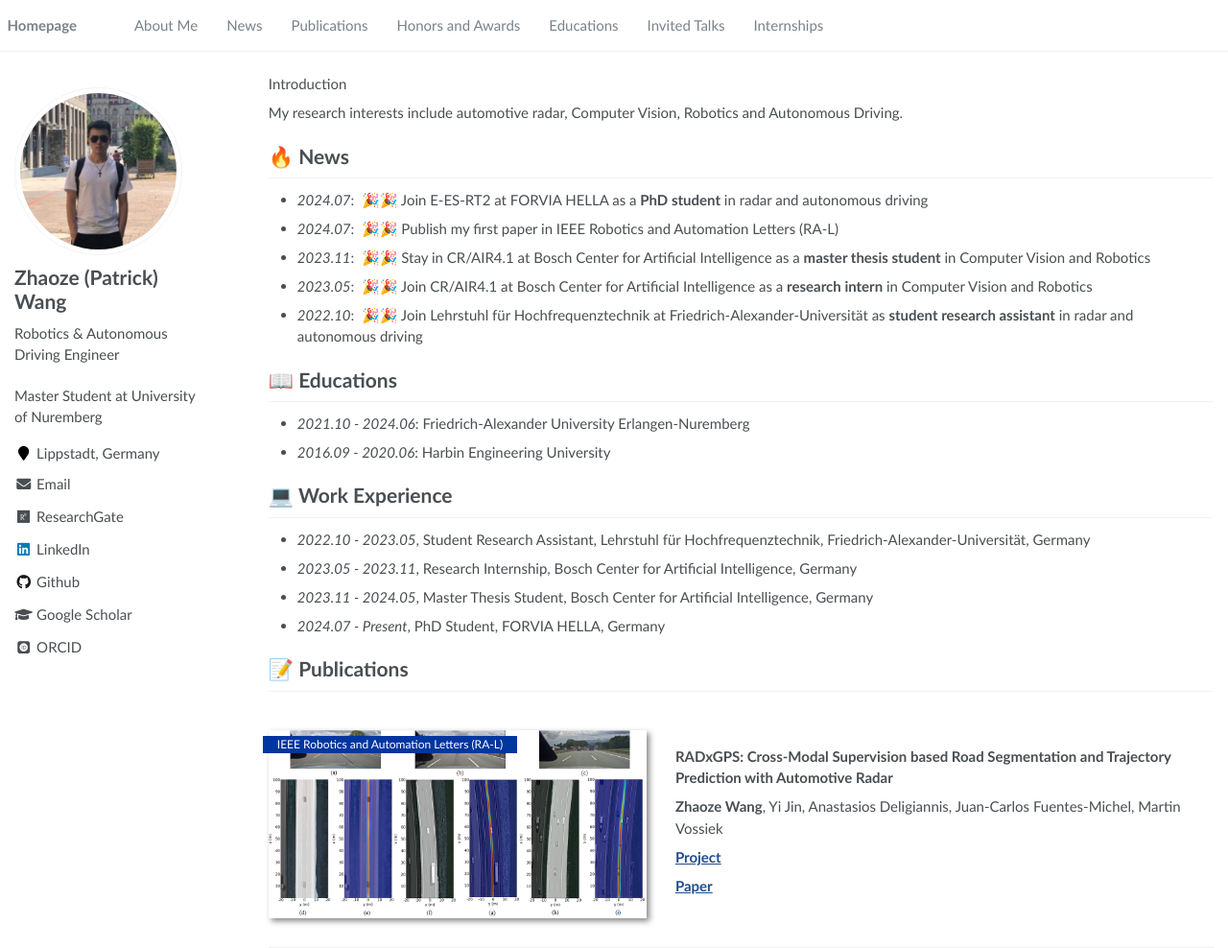
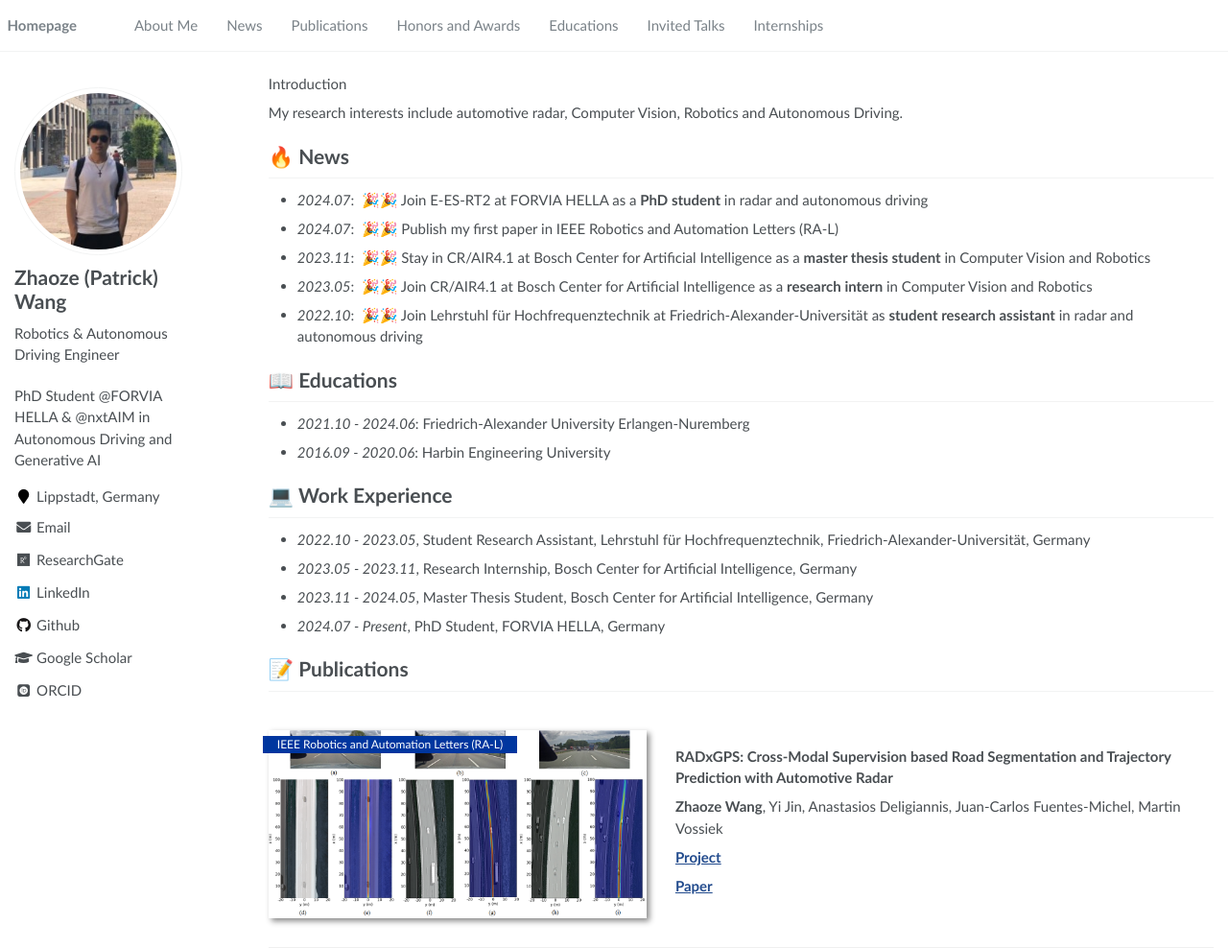
Before and after one commit to Wangzhaoze/Wangzhaoze.github.io, a Jekyll site: the page built from _pages/about.md, in a window 1280 px wide and 988 px high. Shown: the whole window at 96% size. Built offline with Jekyll 4.4.1, drawn with Linux system fonts in a browser that asks for light colours; some web fonts are replaced.

Commit message:
Update _config.yml

```diff
--- a/_config.yml
+++ b/_config.yml
@@ -7,7 +7,7 @@
 
 # Site Settings
 title                    : "Zhaoze Wang"
-description              : "Master Student at University of Nuremberg"
+description              : "PhD Student @FORVIA HELLA & @nxtAIM in Autonomous Driving and Generative AI"
 repository               : "Wangzhaoze.github.io"
 google_scholar_stats_use_cdn : true
 
```
